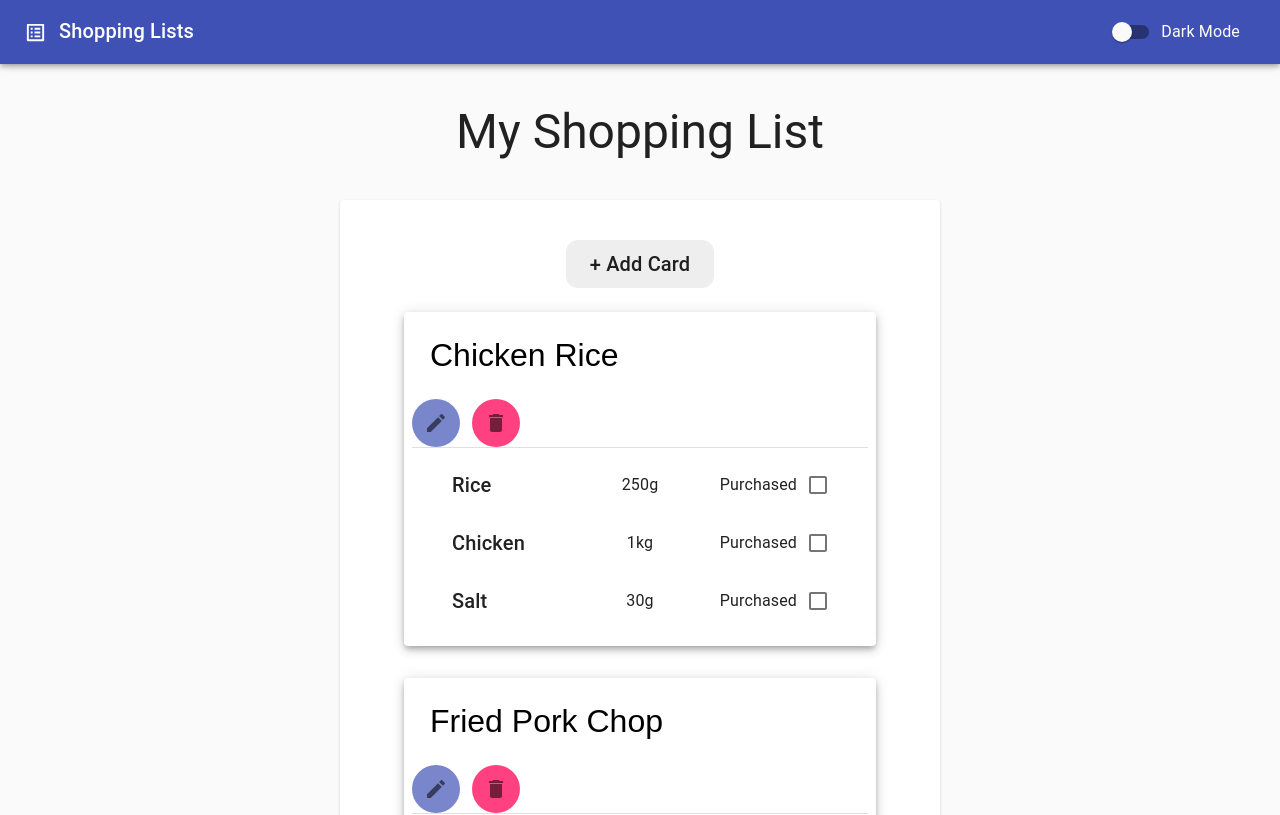
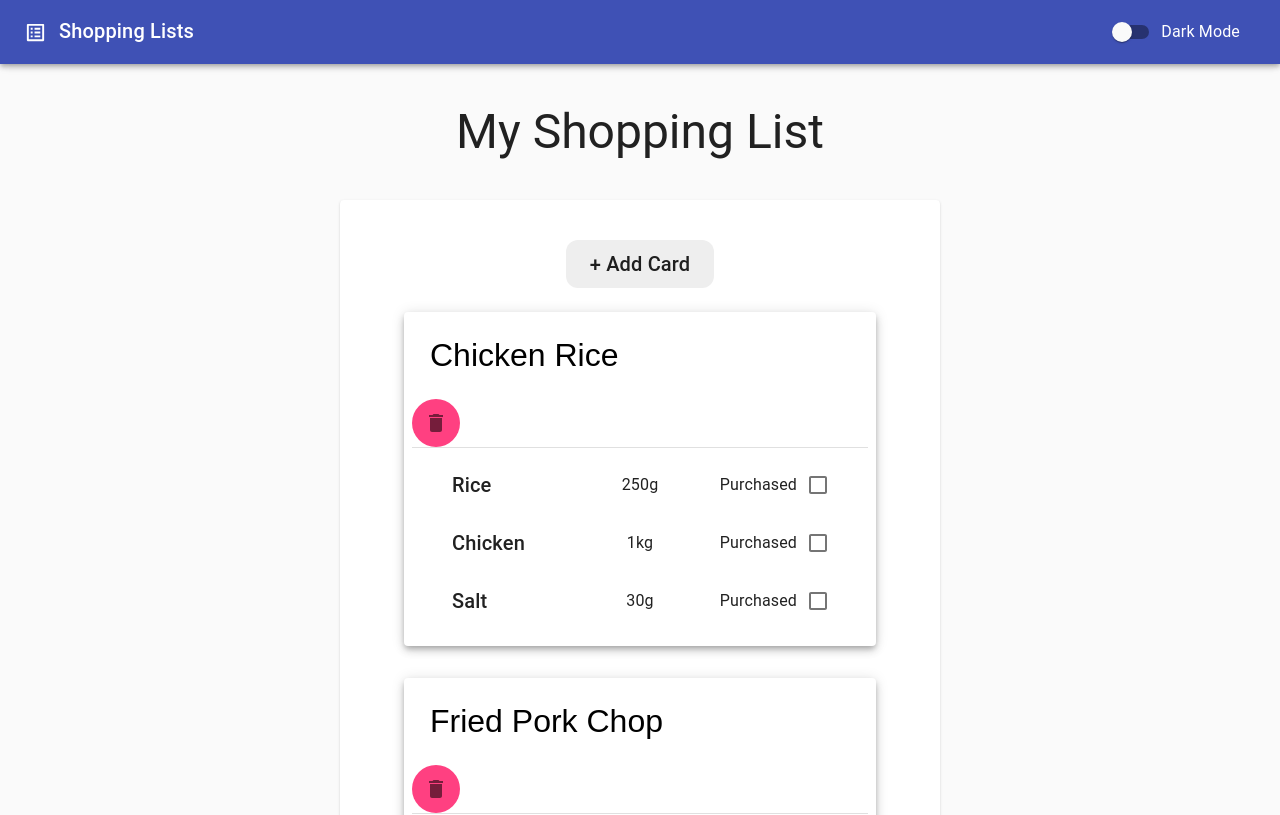
Before and after one commit to JLKP001/Shopping-Lists, a React (Create React App) app in the folder shopping-lists/: page / in a window 1280 px wide. Shown: the top 815 px of the page. Built offline with nearby package versions, Linux system fonts and the light colour scheme.

Commit message:
Removed 'edit' button

```diff
--- a/shopping-lists/src/components/Item.js
+++ b/shopping-lists/src/components/Item.js
@@ -61,9 +61,6 @@ export const Item = ({ itemData, removeItem, renameItem }) => {
           </Grid>
           <Grid item sm></Grid>
           <Grid item>
-            <IconButton className={classes.editButton}>
-              <EditIcon />
-            </IconButton>
             <IconButton
               className={classes.deleteButton}
               onClick={() => removeItem(itemData.id)}
```
